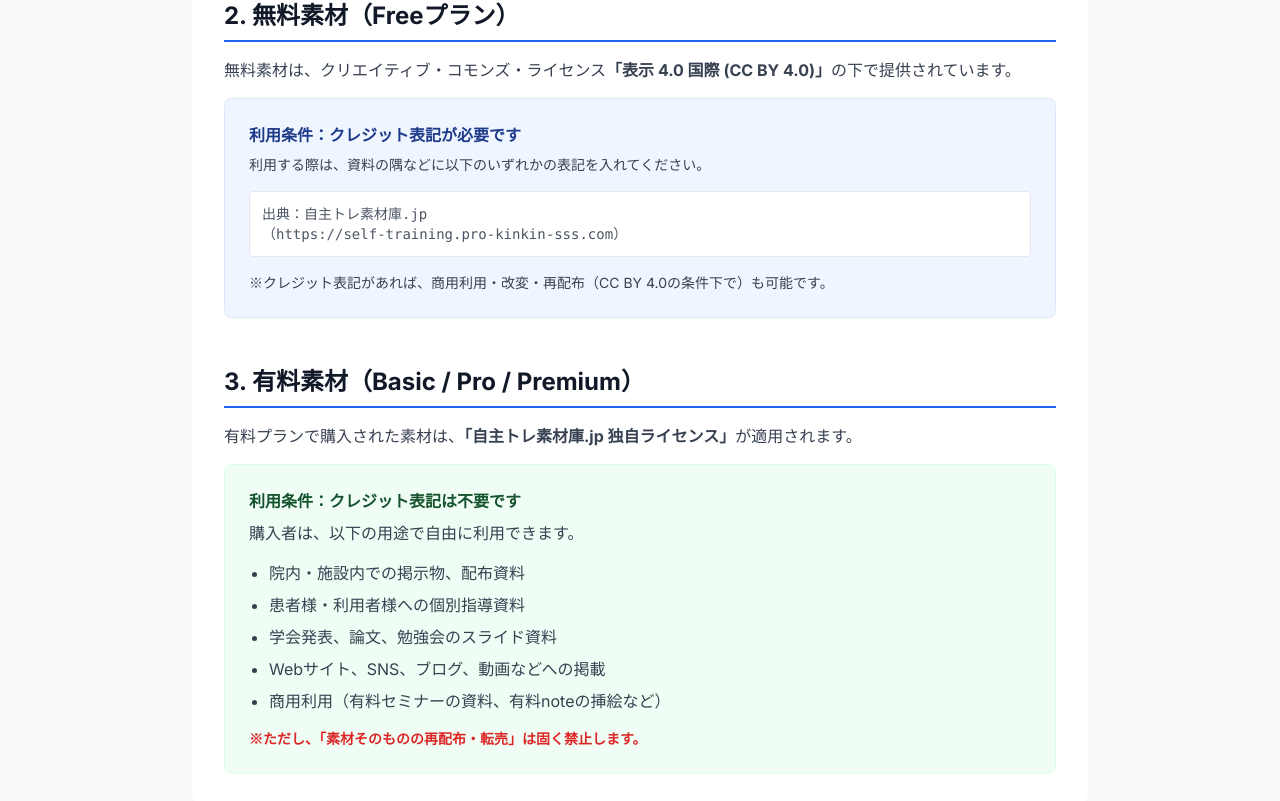
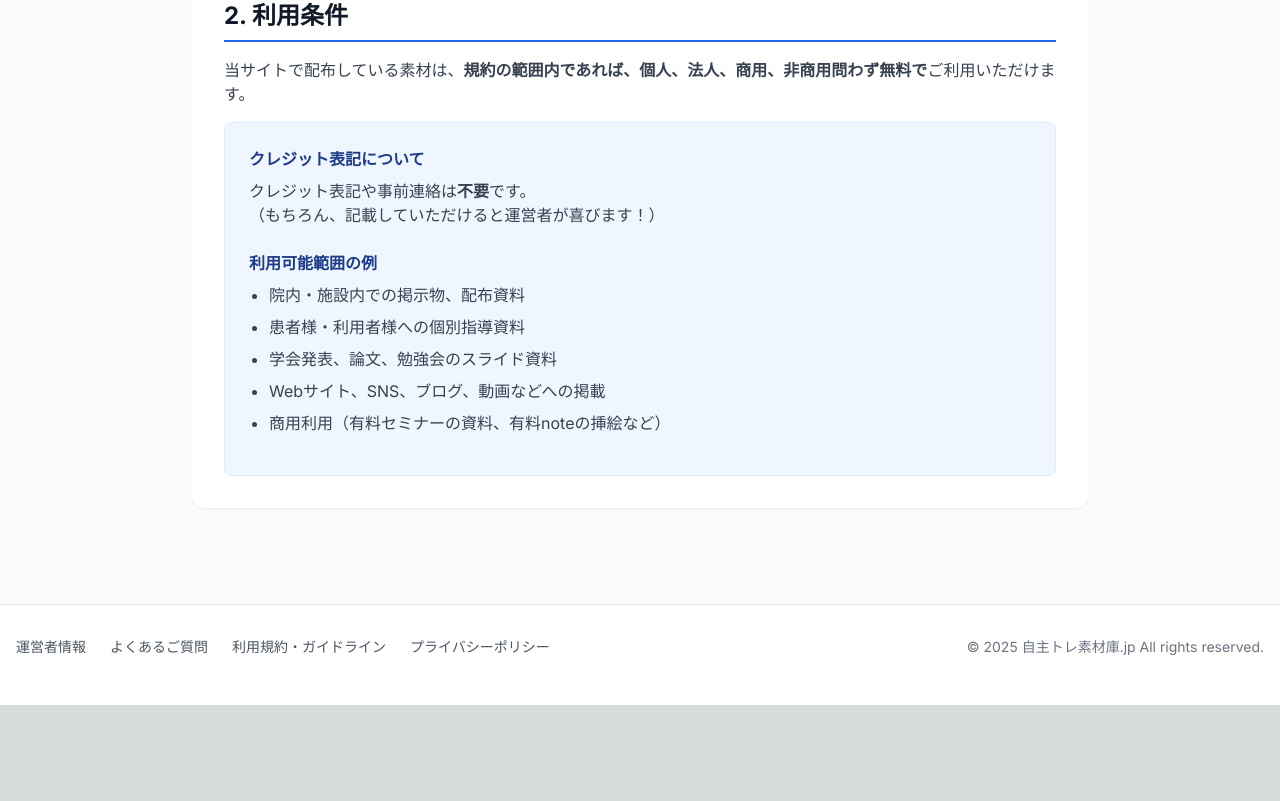
Before and after one commit to makomaru2023/jishutore-starter, a Next.js app: page /license in a window 1280 px wide. Shown: the part 639-1440 px from the top of the page. After the commit the page ends 1344 px from the top, so only its background shows below. Built offline with nearby package versions, Linux system fonts and the light colour scheme.

Commit message:
Update license page to reflect simplified free license

```diff
--- a/src/app/license/page.tsx
+++ b/src/app/license/page.tsx
@@ -29,41 +29,21 @@ export default function LicensePage() {
                             </div>
                         </section>
 
-                        {/* 2. 無料素材 */}
+                        {/* 2. 利用条件 */}
                         <section>
-                            <h2 className="text-2xl font-bold text-gray-900 mb-4 border-b-2 border-blue-600 pb-2">2. 無料素材（Freeプラン）</h2>
+                            <h2 className="text-2xl font-bold text-gray-900 mb-4 border-b-2 border-blue-600 pb-2">2. 利用条件</h2>
                             <div className="space-y-4">
                                 <p>
-                                    無料素材は、クリエイティブ・コモンズ・ライセンス<strong>「表示 4.0 国際 (CC BY 4.0)」</strong>の下で提供されています。
+                                    当サイトで配布している素材は、<strong>規約の範囲内であれば、個人、法人、商用、非商用問わず無料で</strong>ご利用いただけます。
                                 </p>
                                 <div className="bg-blue-50 p-6 rounded-lg border border-blue-100">
-                                    <h3 className="font-bold text-blue-900 mb-2">利用条件：クレジット表記が必要です</h3>
-                                    <p className="text-sm mb-4">
-                                        利用する際は、資料の隅などに以下のいずれかの表記を入れてください。
+                                    <h3 className="font-bold text-blue-900 mb-2">クレジット表記について</h3>
+                                    <p className="mb-4">
+                                        クレジット表記や事前連絡は<strong>不要</strong>です。<br />
+                                        （もちろん、記載していただけると運営者が喜びます！）
                                     </p>
-                                    <div className="bg-white p-3 rounded border border-gray-200 text-sm font-mono text-gray-600">
-                                        出典：自主トレ素材庫.jp<br />
-                                        （https://self-training.pro-kinkin-sss.com）
-                                    </div>
-                                    <p className="text-sm mt-4">
-                                        ※クレジット表記があれば、商用利用・改変・再配布（CC BY 4.0の条件下で）も可能です。
-                                    </p>
-                                </div>
-                            </div>
-                        </section>
 
-                        {/* 3. 有料素材 */}
-                        <section>
-                            <h2 className="text-2xl font-bold text-gray-900 mb-4 border-b-2 border-blue-600 pb-2">3. 有料素材（Basic / Pro / Premium）</h2>
-                            <div className="space-y-4">
-                                <p>
-                                    有料プランで購入された素材は、<strong>「自主トレ素材庫.jp 独自ライセンス」</strong>が適用されます。
-                                </p>
-                                <div className="bg-green-50 p-6 rounded-lg border border-green-100">
-                                    <h3 className="font-bold text-green-900 mb-2">利用条件：クレジット表記は不要です</h3>
-                                    <p className="mb-4">
-                                        購入者は、以下の用途で自由に利用できます。
-                                    </p>
+                                    <h3 className="font-bold text-blue-900 mb-2 mt-6">利用可能範囲の例</h3>
                                     <ul className="list-disc pl-5 space-y-2 mb-4">
                                         <li>院内・施設内での掲示物、配布資料</li>
                                         <li>患者様・利用者様への個別指導資料</li>
@@ -71,9 +51,6 @@ export default function LicensePage() {
                                         <li>Webサイト、SNS、ブログ、動画などへの掲載</li>
                                         <li>商用利用（有料セミナーの資料、有料noteの挿絵など）</li>
                                     </ul>
-                                    <p className="text-sm font-bold text-red-600">
-                                        ※ただし、「素材そのものの再配布・転売」は固く禁止します。
-                                    </p>
                                 </div>
                             </div>
                         </section>
```
